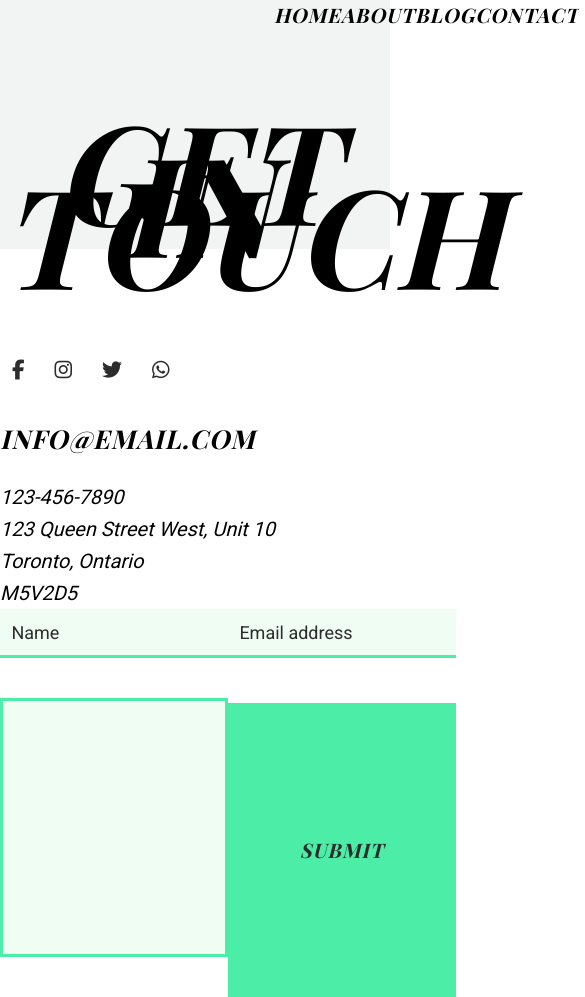
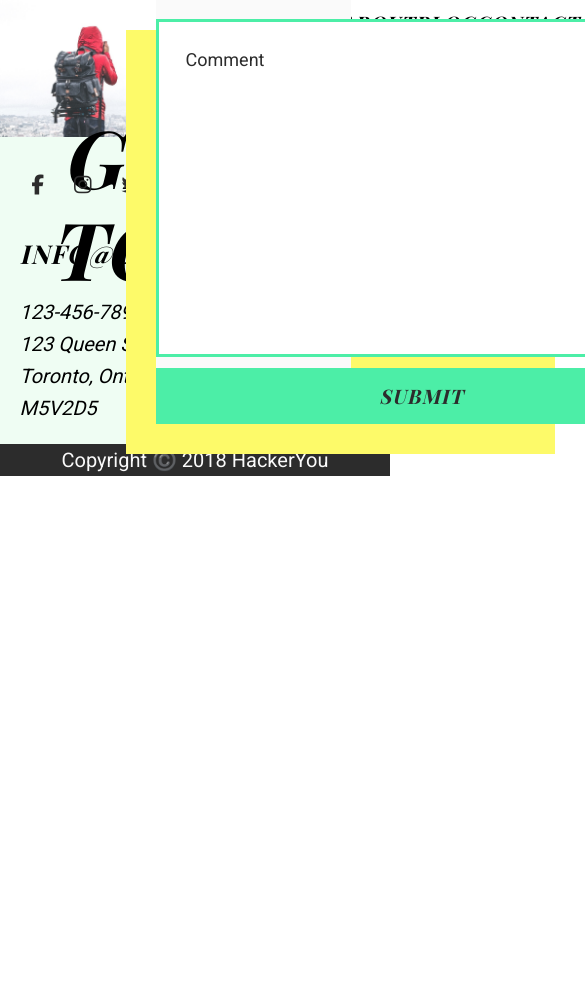
Before and after one commit to s-avery/Juno-Project-1, a plain HTML site: page contact.html in a window 390 px wide. Shown: the top 997 px of the page, 585 px wide, since content can reach past the window. After the commit the page ends 844 px from the top, so only its background shows below. Drawn offline with nearby package versions, Linux system fonts and the light colour scheme.

Commit message:
finished preliminary contact css, troubleshooting/mobile left

```diff
--- a/contact.html
+++ b/contact.html
@@ -17,8 +17,9 @@
         rel="stylesheet">
 </head>
 
+<body class="contactBody">
     <!-- !HEADER -->
-<header>
+    <header class="contactHeader">
         <!-- *NAV -->
         <nav>
 
@@ -38,13 +39,12 @@
 
             <!-- Logo -->
             <div class="wrapper">
-            <h1>GET IN TOUCH</h1>
+                <h2>GET IN TOUCH</h2>
             </div>
 
         </div><!-- END wrapper -->
     </header>
 
-<body>
     <!-- !Aside -->
     <aside class="info">
 
@@ -52,7 +52,7 @@
         <div class="wrapper socialIcons">
 
             <a href="#">
-                <i class="fa-brands fa-facebook-f" aria-hidden="true"></i>
+                <i class="fa-brands fa-facebook-f"></i>
                 <span class="sr-only">Link to Facebook</span>
             </a>
 
@@ -84,19 +84,40 @@
 
     <!-- !Form -->
     <main>
-        <div class="wrapper">
-            <form action="" class="contactForm">
+        <div class="formWrapper dropShadowLeft">
+            <form action="" class="contactForm ">
+                <div class="inputWrapper nameInput">
                     <label for="name" class="sr-only">Name</label>
+
                     <input type="text" name="name" id="name" placeholder="Name">
+                </div>
+
+                <div class="inputWrapper email">
                     <label for="email" class="sr-only">Email address</label>
+
                     <input type="email" name="email" id="email" placeholder="Email address">
-                <label for="Message" class="sr-only">Message</label>
-                <textarea name="Message" id="Message" cols="30" rows="10" placeholder="Message">
-                        </textarea>
+                </div>
+
+                <div class="textAreaWrapper">
+                    <label for="message" class="sr-only">Message</label>
+
+                    <textarea name="message" id="message" cols="30" rows="10" placeholder="Comment"
+                        class="messageArea"></textarea>
+                </div>
+
+                <div class="buttonWrapper">
                     <button type="submit">Submit</button>
+                </div>
             </form>
         </div>
     </main>
+
+    <!-- !FOOTER -->
+    <footer>
+        <div class="wrapper">
+            Copyright ©️ 2018 HackerYou
+        </div><!-- END wrapper -->
+    </footer>
 </body>
 
 </html>
--- a/styles/sass/partials/_blog.scss
+++ b/styles/sass/partials/_blog.scss
@@ -103,7 +103,7 @@ article {
 
 
 // *Form -- i have lifted this heavily from the e-commerce code-along we did in class, no plagiarism pls
-form {
+.commentForm {
     display: grid;
     grid-template-areas:
         "name email"
@@ -111,7 +111,7 @@ form {
         "button button";
 
     .name {
-        grid-area: name;
+        grid-area: nameInput;
     }
 
     .email {
@@ -128,16 +128,16 @@ form {
 
     textarea {
         border: 3px solid $seaGreen;
-        // height: 100%;
-        // width: 200%;
+        height: 100%;
+        width: 100%;
         resize: none;
-    }
     }
 
     button {
         background-color: $seaGreen;
         border: none;
         margin-top: 2%;
+        width: 100%;
 
         &:hover,
         &:focus {
@@ -170,4 +170,7 @@ input {
         border-top: none;
         border-right: none;
         border-left: none;
+        align-content: center;
+        height: 70%;
     }
+}
--- /dev/null
+++ b/styles/sass/partials/_contact.scss
@@ -0,0 +1,120 @@
+// !HEADER
+.contactHeader {
+    background-image: url(./../../../captured-final-assets/contact-header.jpg);
+    background-repeat: no-repeat;
+    background-size: cover;
+    height: 35vw;
+
+    h1 {
+        margin-top: 10%;
+    }
+
+    nav ul {
+        padding-top: 2%;
+
+        a {
+            font-size: 1.2rem;
+        }
+    }
+
+    h2 {
+        text-align: center;
+    }
+}
+
+// !BODY
+.contactBody {
+    // background-color: $ice;
+    position: relative;
+}
+
+// !ASIDE
+// TODO why is fontawesome not loading???
+.info {
+    background-color: $ice;
+    padding: 5%;
+}
+
+// !FORM
+// TODO why is "background color" of the div not loading as white
+.formWrapper {
+    background-color: $white;
+}
+
+.contactForm {
+    background-color: $white;
+    position: absolute;
+    left: 40vw;
+    bottom: 5vw;
+    width: 50%;
+
+
+    display: grid;
+    grid-template-areas:
+        "name email"
+        "comment comment"
+        "button button";
+
+    .name {
+        grid-area: nameInput;
+    }
+
+    .email {
+        grid-area: email;
+    }
+
+    .textAreaWrapper {
+        grid-area: comment;
+    }
+
+    .buttonWrapper {
+        grid-area: button;
+    }
+
+    textarea {
+        border: 3px solid $seaGreen;
+        height: 100%;
+        width: 100%;
+        resize: none;
+    }
+
+    button {
+        background-color: $seaGreen;
+        border: none;
+        margin-top: 2%;
+        width: 100%;
+
+        &:hover,
+        &:focus {
+            background-color: $canary;
+        }
+    }
+
+    input,
+    textarea {
+        font-family: "Roboto";
+        color: $black;
+        padding: 0 0 10px 5px;
+        margin-bottom: 40px;
+        padding: 5%;
+
+        &::placeholder {
+            font-family: "Roboto";
+            font-style: normal;
+            font-weight: normal;
+            font-size: .9rem;
+            color: $black;
+            opacity: 1;
+            line-height: 1.2;
+        }
+    }
+
+    input {
+        border-bottom: 3px solid $seaGreen;
+        border-top: none;
+        border-right: none;
+        border-left: none;
+        align-content: center;
+        height: 70%;
+    }
+}
--- a/styles/sass/style.scss
+++ b/styles/sass/style.scss
@@ -5,3 +5,4 @@
 @import "./partials/footer";
 @import "./partials/main";
 @import "./partials/blog";
+@import "./partials/contact";
```
Also changed, not shown: blog.html (+1 -1 lines), styles/style.css. Lines whose indentation alone changed are shown as unchanged.
